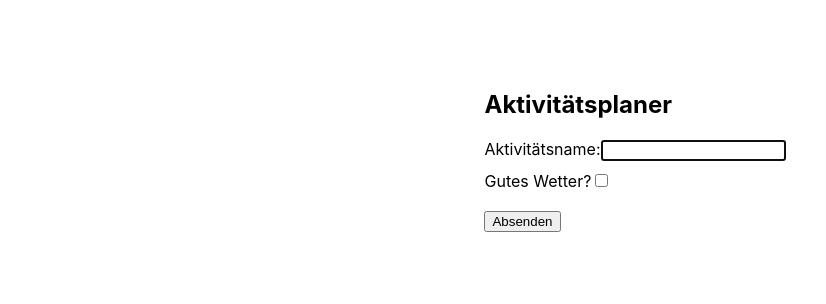
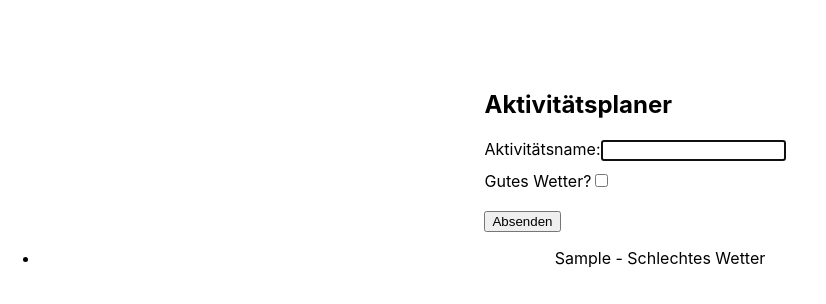
Before and after one commit to skratzsch/Wether-or-not, a React (Create React App) app: page / in a window 1280 px wide. Both pictures are taken after typing "Sample" into the empty fields and a click on the button "Absenden". Shown: the top 304 px of the page, without its empty margins (0-826 px from the left). Built offline with nearby package versions, Linux system fonts and the light colour scheme.

Commit message:
add list component

```diff
--- a/src/App.js
+++ b/src/App.js
@@ -1,19 +1,31 @@
-import React, { useState } from "react";
+import React, { useState, useEffect } from "react";
 import Form from "./components/Form";
+import List from "./components/List"; // Stelle sicher, dass der Pfad korrekt ist
 import "./App.css";
 
 function App() {
   const [activities, setActivities] = useState([]);
 
+  useEffect(() => {
+    const storedActivities = localStorage.getItem('activities');
+    if (storedActivities) {
+      setActivities(JSON.parse(storedActivities));
+    }
+  }, []);
+
+  useEffect(() => {
+    localStorage.setItem('activities', JSON.stringify(activities));
+  }, [activities]);
+
   const handleAddActivity = (newActivity) => {
-    setActivities([...activities, newActivity]);
+    setActivities(prevActivities => [...prevActivities, newActivity]);
     console.log("Neue Aktivität hinzugefügt:", newActivity);
   };
 
   return (
     <div className="App">
       <Form onAddActivity={handleAddActivity} />
-      {}
+      <List activities={activities} />
     </div>
   );
 }
--- /dev/null
+++ b/src/components/List.js
@@ -0,0 +1,19 @@
+import React from 'react';
+
+function List({ activities }) {
+  if (!activities || activities.length === 0) {
+    return <p>Keine Aktivitäten vorhanden.</p>;
+  }
+
+  return (
+    <ul>
+      {activities.map(activity => (
+        <li key={activity.id}>
+          {activity.name} - {activity.isForGoodWeather ? 'Gutes Wetter' : 'Schlechtes Wetter'}
+        </li>
+      ))}
+    </ul>
+  );
+}
+
+export default List;
```
